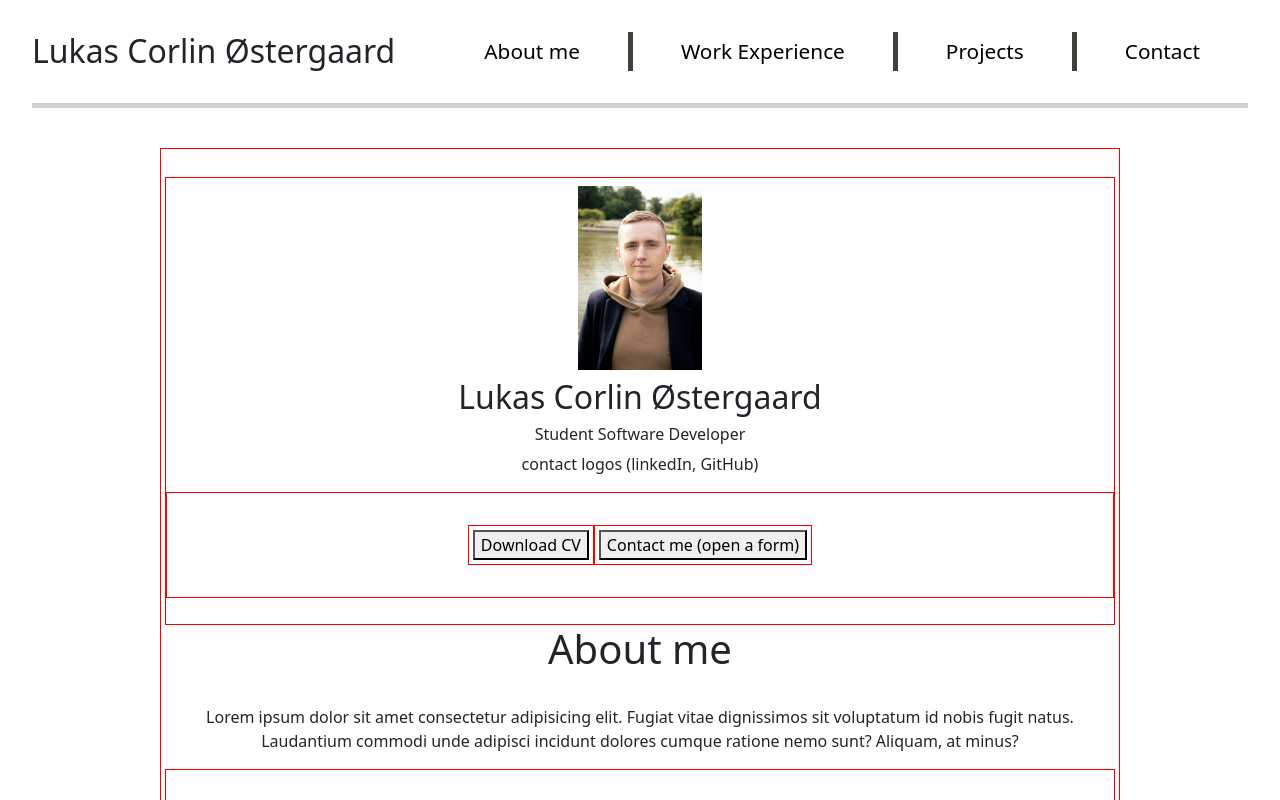
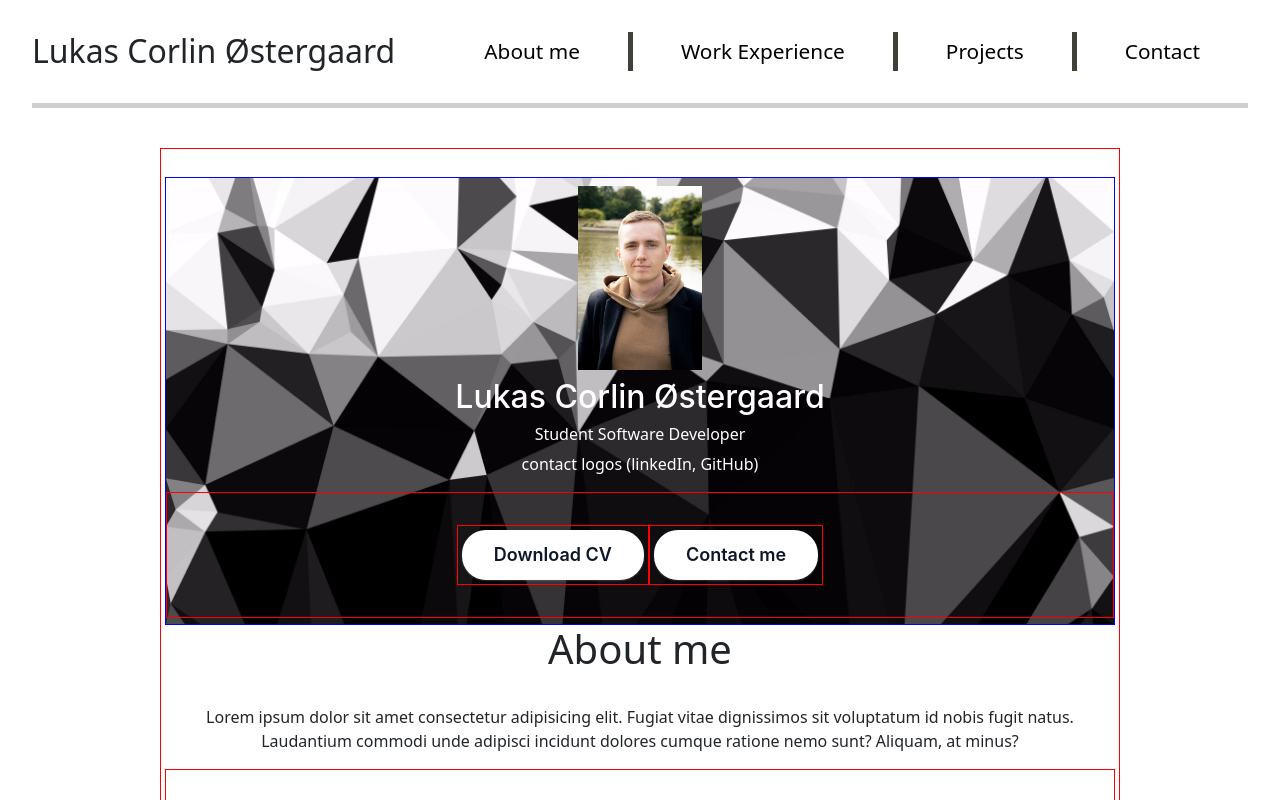
Before and after one commit to lubrozz/lubrozz.github.io, a React (Vite) app in the folder cv_web-page/: page / in a window 1280 px wide. Shown: the top 800 px of the page. Built offline with nearby package versions, Linux system fonts and the light colour scheme.

Commit message:
More detail to quickabout

```diff
--- a/cv_web-page/src/components/QuickAbout.tsx
+++ b/cv_web-page/src/components/QuickAbout.tsx
@@ -1,29 +1,34 @@
-import React from "react";
 import "../App.css";
 import profilePic from "../assets/profil-pic.png";
 
 const QuickAbout = () => {
   return (
     <>
-      <div style={{ border: "1px solid red", height: "28rem" }}>
+      <div className="polyBackground" style={{ border: "1px solid blue" }}>
         <img
           src={profilePic}
           alt="profile"
           height={"200rem"}
           style={{ padding: "0.5rem" }}
         ></img>
-        <h2>Lukas Corlin Østergaard</h2>
-        <h6>Student Software Developer</h6>
-        <p>contact logos (linkedIn, GitHub)</p>
+        <h2 className="h2" style={{ color: "white" }}>
+          Lukas Corlin Østergaard
+        </h2>
+        <h6 style={{ color: "white" }}>Student Software Developer</h6>
+        <p style={{ color: "white" }}>contact logos (linkedIn, GitHub)</p>
         <div
           className="double-element"
           style={{ border: "1px solid red", justifyContent: "center" }}
         >
           <div style={{ border: "1px solid red", padding: "0.25rem" }}>
-            <button>Download CV</button>
+            <button className="button-81" role="button">
+              Download CV
+            </button>
           </div>
           <div style={{ border: "1px solid red", padding: "0.25rem" }}>
-            <button>Contact me (open a form)</button>
+            <button className="button-81" role="button">
+              Contact me
+            </button>
           </div>
         </div>
       </div>
```
Also changed, not shown: cv_web-page/src/assets/BW-poly-background.jpg (added).
